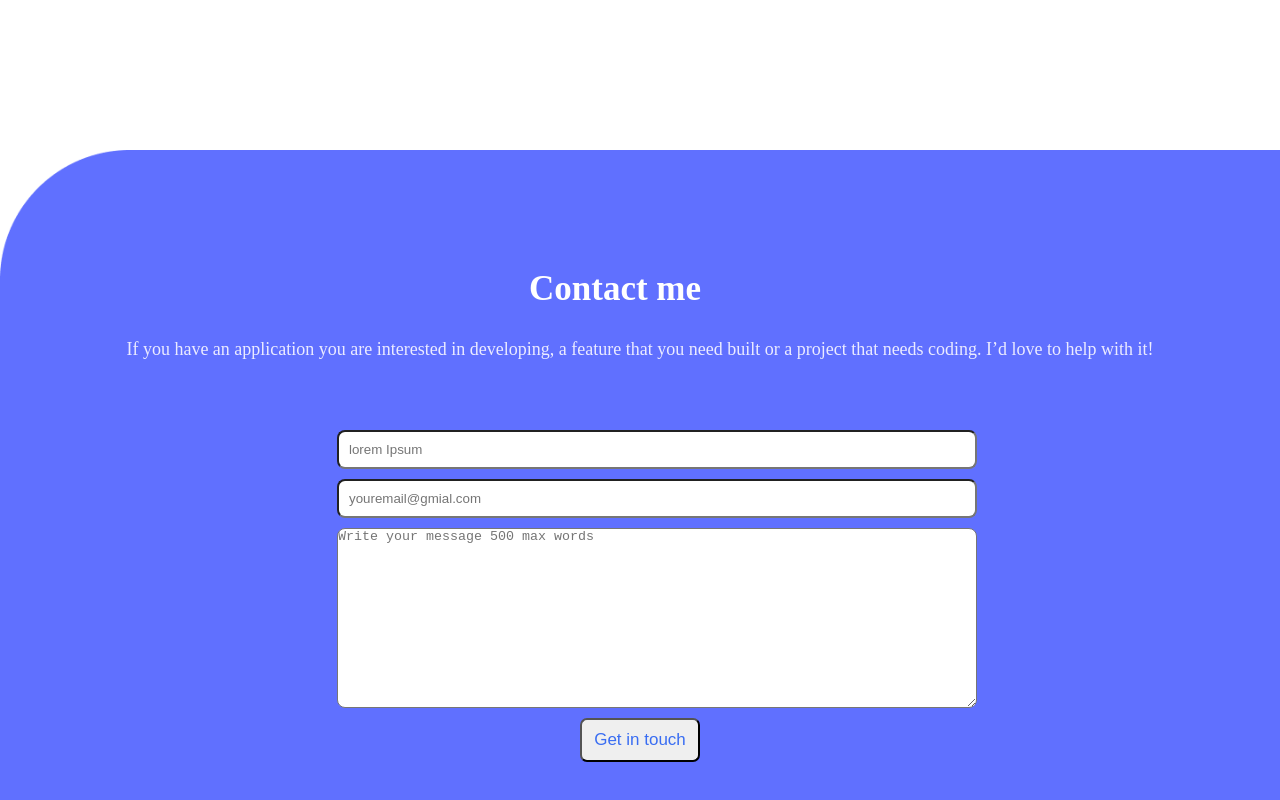
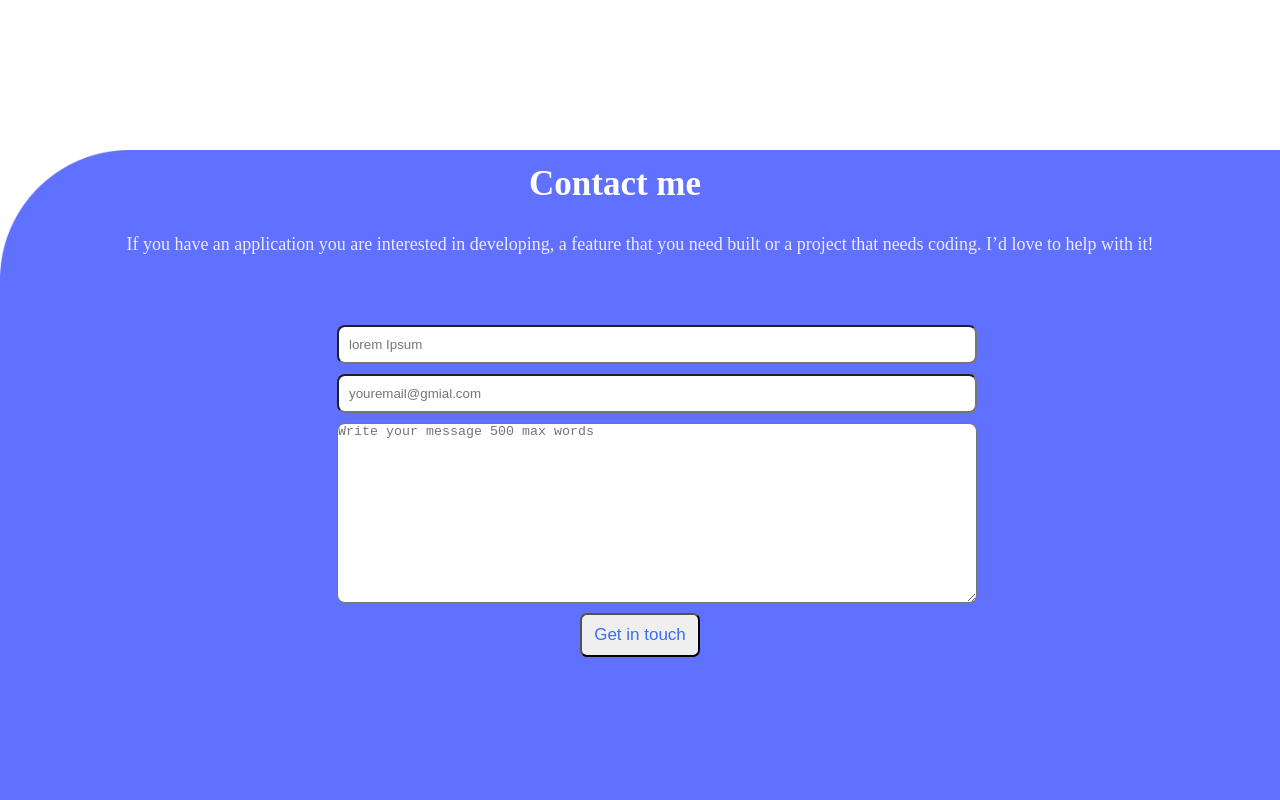
Before and after one commit to zinlynhtet/Microverse-Portfolio-Project, a website: page index.html in a window 1280 px wide. Shown: the part 2750-3550 px from the top of the page. Drawn offline with Linux system fonts and the light colour scheme; a web font is replaced by a local one.

Commit message:
Update responsive for desktop

```diff
--- a/style.css
+++ b/style.css
@@ -616,6 +616,7 @@ button:hover {
   }
 
   form h1 {
+    margin-top: -100px;
     margin-left: 250px;
   }
 }
@@ -684,7 +685,7 @@ button:hover {
   }
 
   form h1 {
-    margin-top: 10px;
+    margin-top: 60px;
     align-items: center;
     margin-left: -50px;
     font-size: 35px;
@@ -700,11 +701,12 @@ button:hover {
     align-items: center;
     background-size: 100%;
   }
-
+ form h1 {
+  margin-top: -200px;
+ }
   form button {
     margin-left: 0;
   }
-
   form input {
     width: 50%;
   }
```
